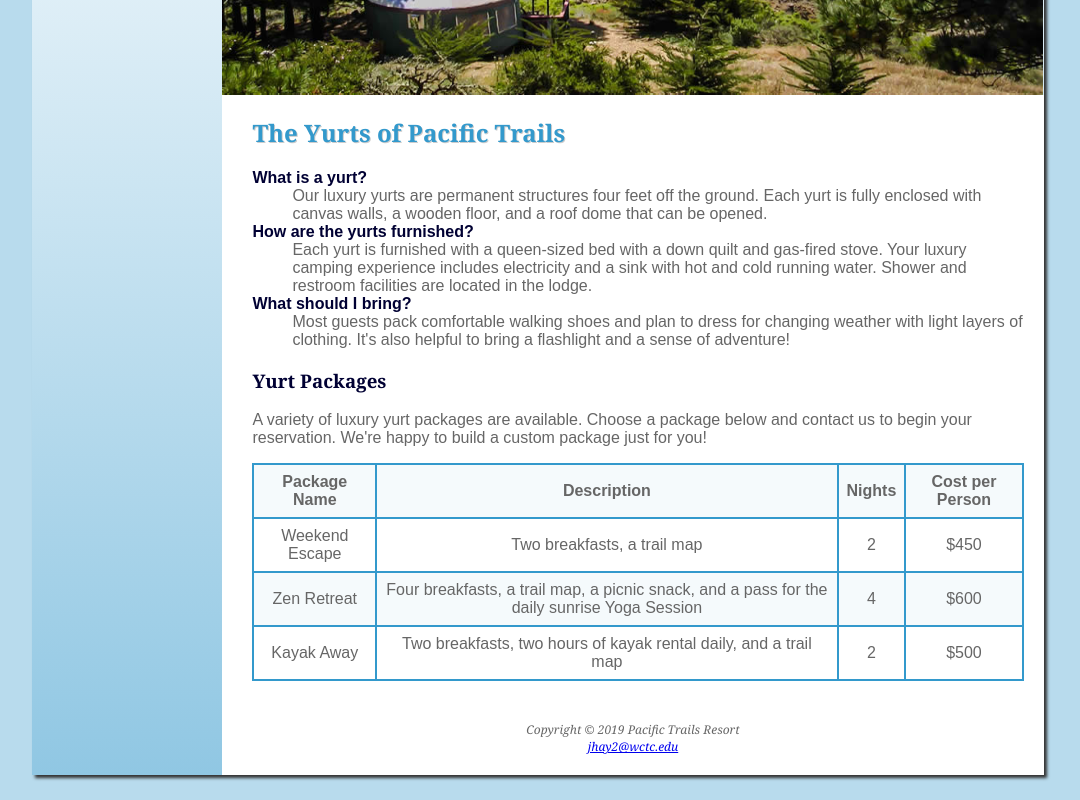
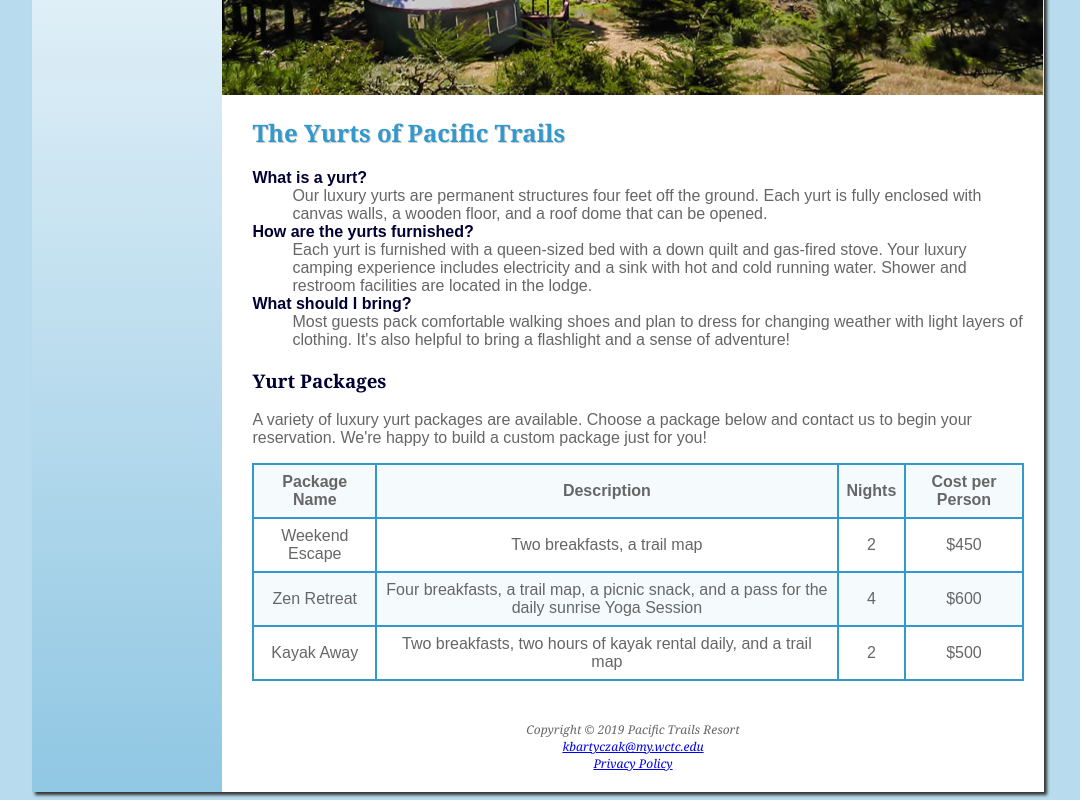
Before and after one commit to KBartyka/Chapter12_pacific, a plain HTML site: page yurts.html in a window 1280 px wide. Shown: the part 333-1133 px from the top of the page, without its empty margins (102-1182 px from the left). Drawn offline with Linux system fonts and the light colour scheme.

Commit message:
Added privacy page link

```diff
--- a/yurts.html
+++ b/yurts.html
@@ -55,7 +55,8 @@
             </main>
             <footer>
                 Copyright &copy; 2019 Pacific Trails Resort<br>
-                <a href="mailto:jhay2@wctc.edu">jhay2@wctc.edu</a>
+                <a href="mailto:kbartyczak@my.wctc.edu">kbartyczak@my.wctc.edu</a><br>
+                <a href="privacy.html">Privacy Policy</a>
             </footer>
         </div>
     </body>
```
